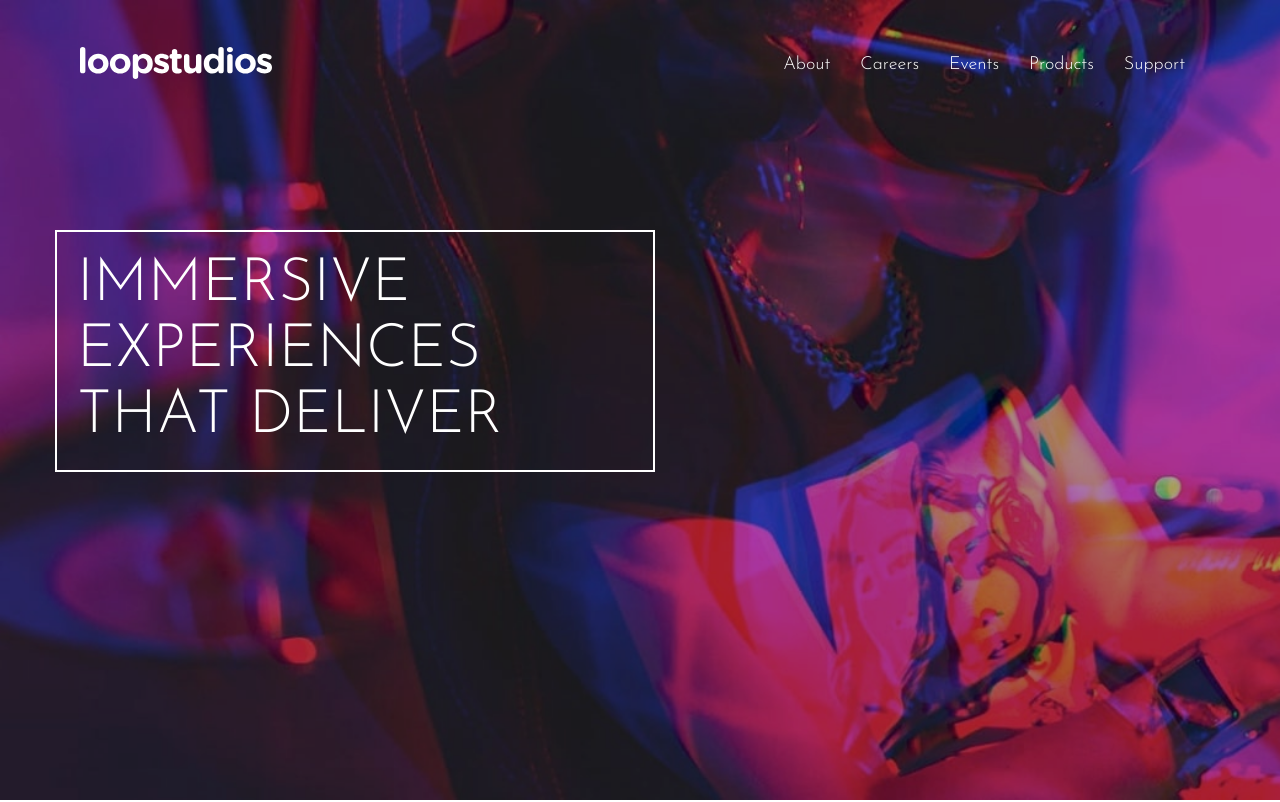
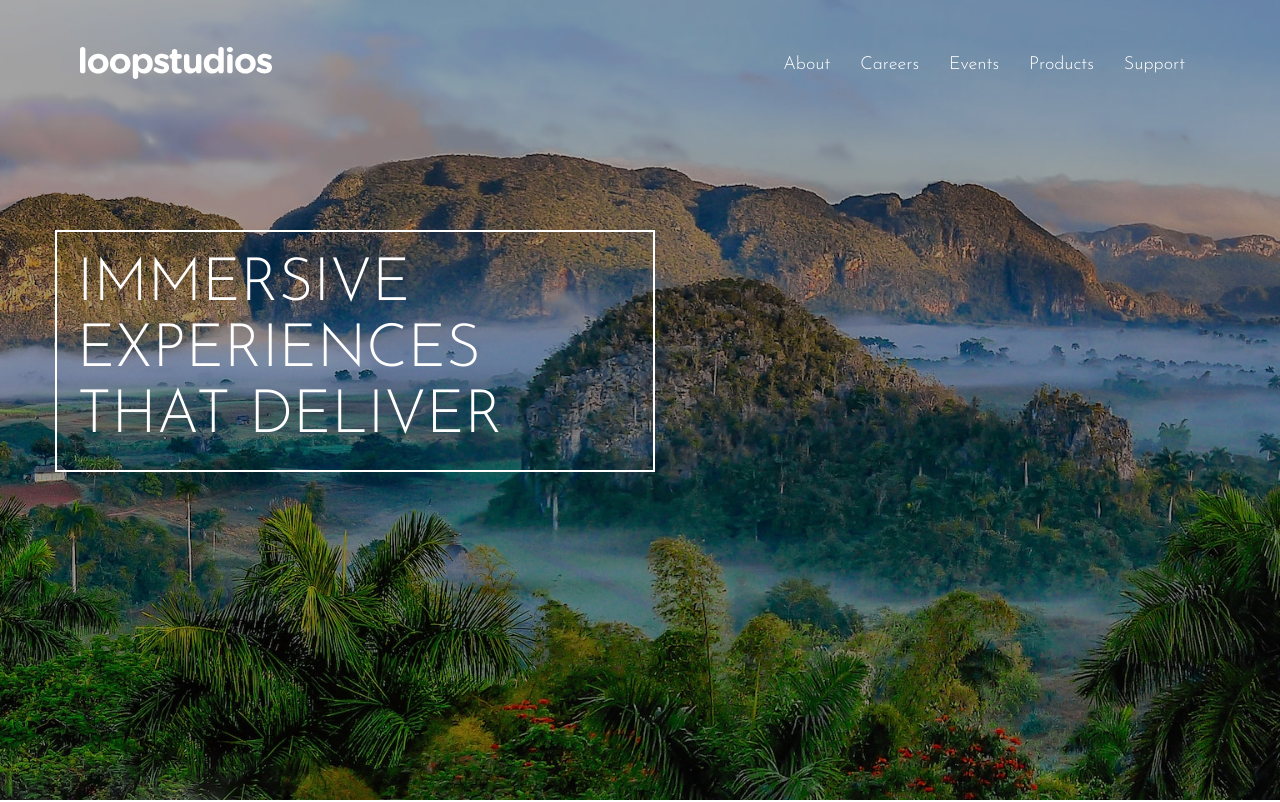
Before and after one commit to hagermohamed772/frontend-mentor--challenge, a plain HTML site: page index.html in a window 1280 px wide. Shown: the top 802 px of the page. Drawn offline with Linux system fonts and the light colour scheme.

Commit message:
update hero-img structure

```diff
--- a/css/style.css
+++ b/css/style.css
@@ -43,9 +43,9 @@ ul{
 }
 /*start landing*/
 .landing{
-    background-image: url(/images/desktop/image-hero.jpg);
-    background-size: cover;
-    background-repeat: no-repeat;
+    /* background-image: url(/images/desktop/image-hero.jpg); */
+    /* background-size: cover; */
+    /* background-repeat: no-repeat; */
     height: 100vh;
     position: relative;
     overflow: hidden;
@@ -61,9 +61,34 @@ ul{
     background-color: rgba(0, 0, 0, 0.336);
     z-index: -1;
 }
-.landing {
+/* .landing {
     z-index: 10;
+} */
+
+.bg {
+    position: absolute;
+    width: 100%;
+    height: 100%;
+    top: 0;
+    left: 0;
 }
+.bg img {
+    object-fit: cover;
+    width: 100%;
+    height: 100%;
+}
+.bg::after{
+    content: "";
+    width: 100%;
+    height: 100%;
+    position: absolute;
+    transform: translate(-50%, -50%);
+    top: 50%;
+    left: 50%;
+    background-color: rgba(0, 0, 0, 0.336);
+    /* z-index: -1; */
+}
+
 .landing .container{
     position: relative;
 }
--- a/index.html
+++ b/index.html
@@ -13,6 +13,9 @@
 <body>
   <!--start landing-->
   <div class="landing">
+    <div class="bg">
+      <img src="/images/desktop/simon-berger-aZjw7xI3QAA-unsplash.jpg" alt="hero">
+    </div>
     <div class="container">
       <div class="header">
         <div class="logo">
```
Also changed, not shown: images/desktop/simon-berger-aZjw7xI3QAA-unsplash.jpg (added).
